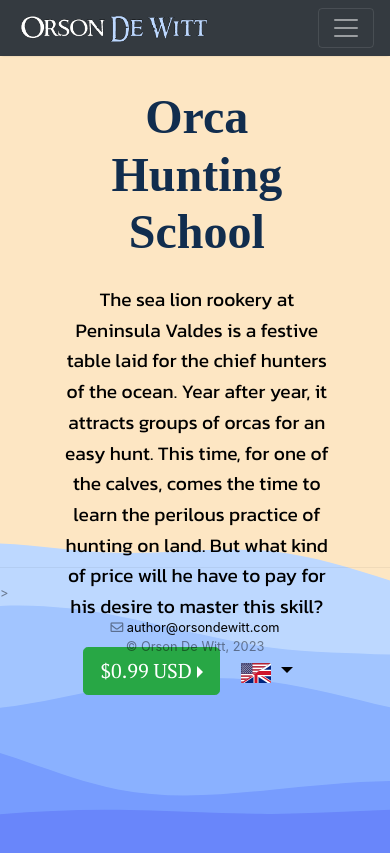
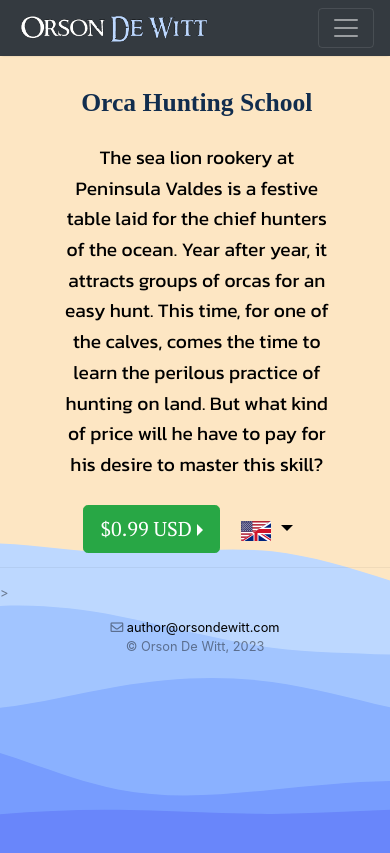
Before and after one commit to OrsonDWitt/OrsonDWitt.github.io, a Jekyll site: the page built from _pages/index.md, in a window 390 px wide. Shown: the top 853 px of the page. Built offline with Jekyll 4.4.1, drawn with Linux system fonts in a browser that asks for light colours; nearby versions of some CDN libraries.

Commit message:
Update screen.css

```diff
--- a/assets/css/screen.css
+++ b/assets/css/screen.css
@@ -512,7 +512,7 @@ blockquote {
 }
         .text-center-sm {
     text-align: center !important;
-    font-size: 1.6 rem;
+    font-size: 1.6rem !important;
     }
     .col-sm-6 {
         flex: 0 0 80%;
```
